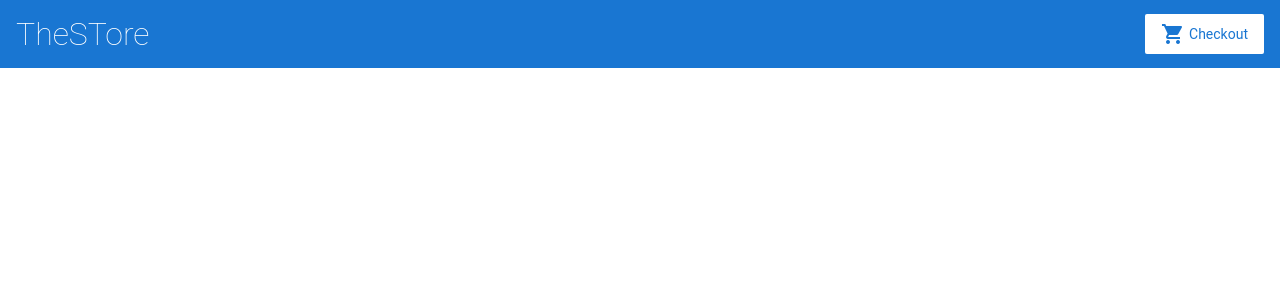
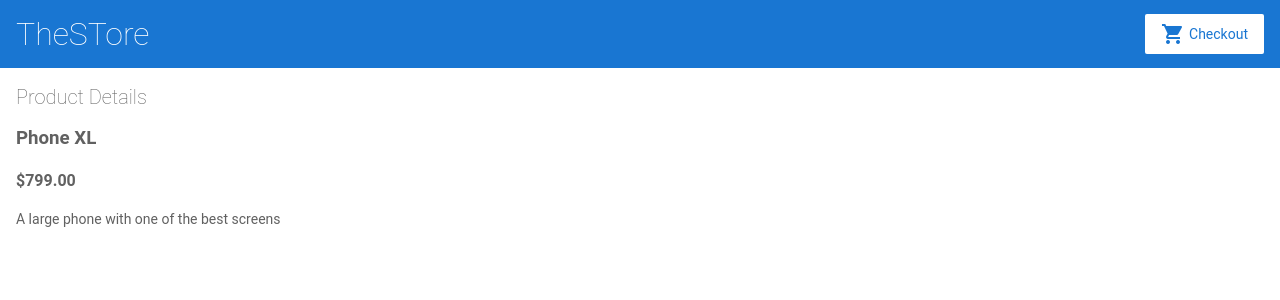
Before and after one commit to TaldarionsCode/angular-wbjk2a, an Angular app: page /products/1 in a window 1280 px wide. Before the commit this address led to /. Shown: the top 300 px of the page. Built offline with nearby package versions, Linux system fonts and the light colour scheme.

Commit message:
2 files modified, 3 added

```diff
--- /dev/null
+++ b/src/app/product-details/product-details.component.html
@@ -0,0 +1,8 @@
+<h2>Product Details</h2>
+
+<div *ngIf="product">
+  <h3>{{ product.name }}</h3>
+  <h4>{{ product.price | currency }}</h4>
+  <p>{{ product.description }}</p>
+
+</div>
--- /dev/null
+++ b/src/app/product-details/product-details.component.ts
@@ -0,0 +1,24 @@
+import { Component, OnInit } from '@angular/core';
+import { ActivatedRoute } from '@angular/router';
+
+import { Product, products } from '../products';
+
+@Component({
+  selector: 'app-product-details',
+  templateUrl: './product-details.component.html',
+  styleUrls: ['./product-details.component.css']
+})
+export class ProductDetailsComponent implements OnInit {
+  product: Product | undefined;
+
+  constructor(private route: ActivatedRoute) {}
+
+  ngOnInit() {
+    // First get the product id from the current route.
+    const routeParams = this.route.snapshot.paramMap;
+    const productIdFromRoute = Number(routeParams.get('productId'));
+
+    // Find the product that correspond with the id provided in route.
+    this.product = products.find(product => product.id === productIdFromRoute);
+  }
+}
--- a/src/app/product-list/product-list.component.html
+++ b/src/app/product-list/product-list.component.html
@@ -3,7 +3,7 @@
 <div *ngFor="let product of products">
 
   <h3>
-    <a [title]="product.name + ' details'">
+    <a [title]="product.name + ' details'" [routerLink]="['/products', product.id]">
       {{ product.name }}
     </a>
 
```
Also changed, not shown: src/app/app.module.ts (+6 -6 lines), src/app/product-details/product-details.component.css (added).
